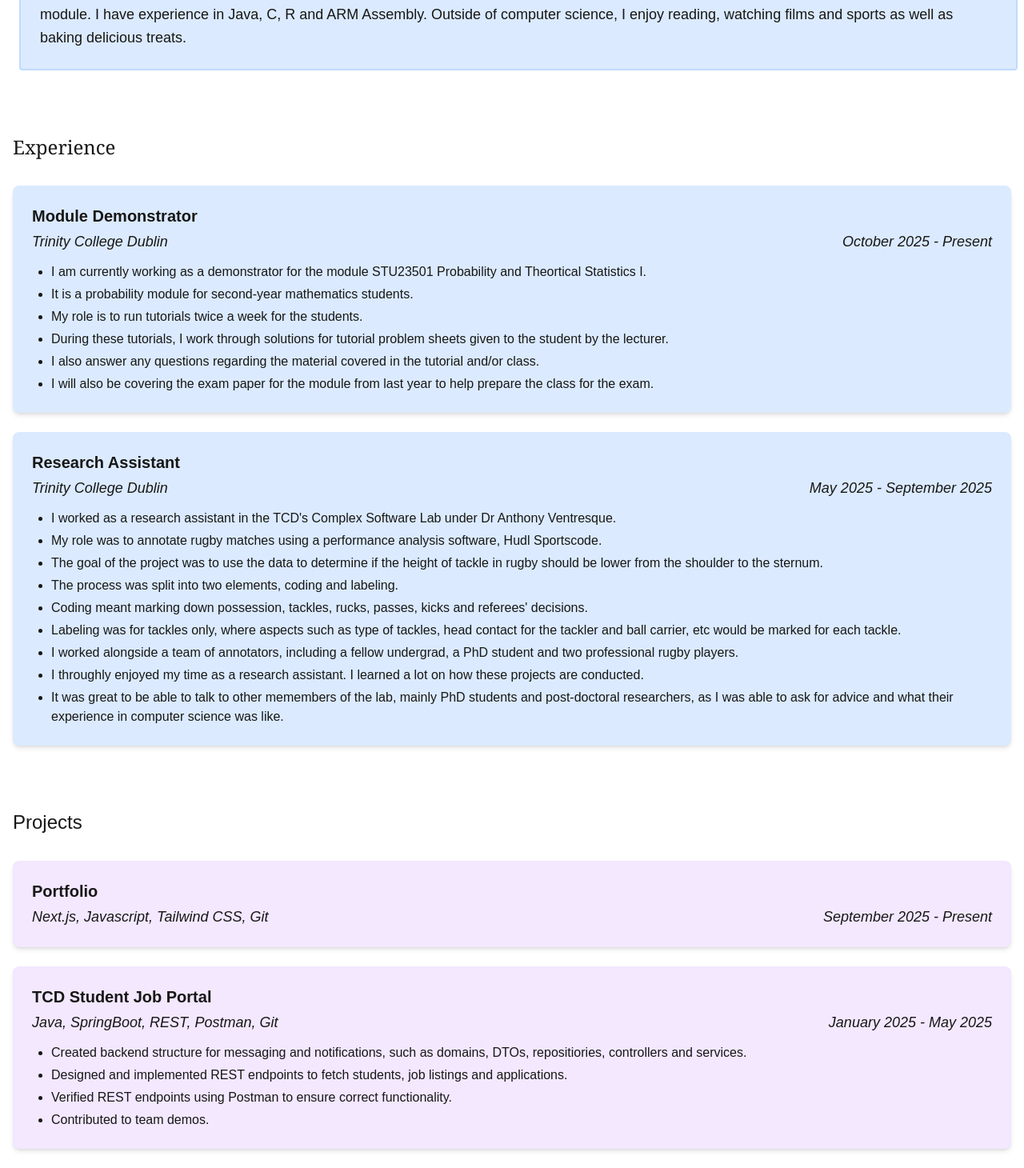
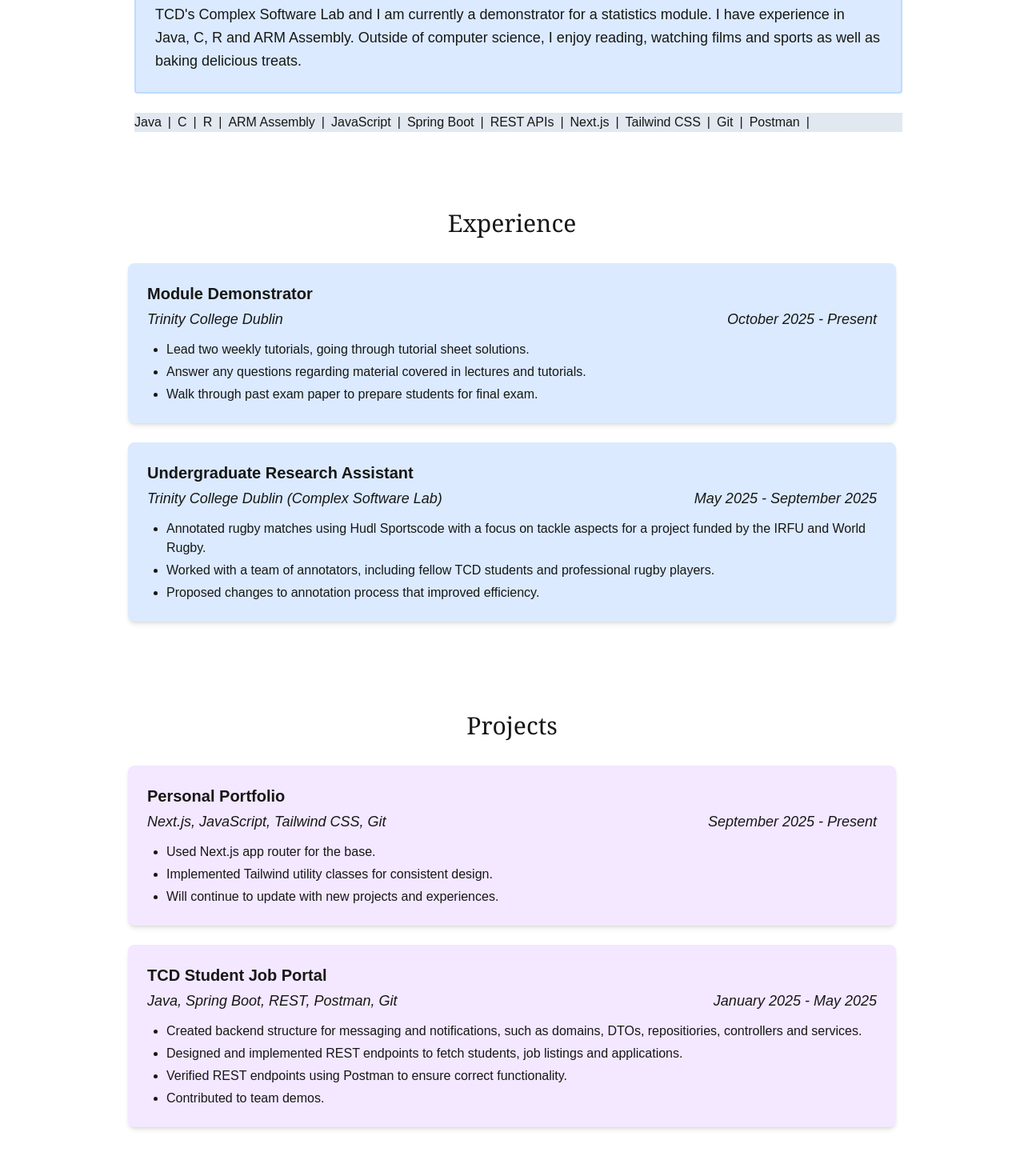
Before and after one commit to mairead-odwyer14/my-portfolio, a Next.js app: page / in a window 1280 px wide. Shown: the part 330-1790 px from the top of the page at 80% size. Built offline with nearby package versions, Linux system fonts and the light colour scheme; a web font is replaced by a local one.

Commit message:
changed the project and experience cards

```diff
--- a/src/app/page.js
+++ b/src/app/page.js
@@ -8,50 +8,35 @@
       title: "Module Demonstrator",
       company: "Trinity College Dublin",
       duration: "October 2025 - Present",
-      manager: "N/A",
-      description: `I am currently working as a demonstrator for the module STU23501 Probability and Theortical Statistics I.
-                    It is a probability module for second-year mathematics students.
-                    My role is to run tutorials twice a week for the students.
-                    During these tutorials, I work through solutions for tutorial problem sheets given to the student by the lecturer.
-                    I also answer any questions regarding the material covered in the tutorial and/or class.
-                    I will also be covering the exam paper for the module from last year to help prepare the class for the exam.`,
+      description: `Lead two weekly tutorials, going through tutorial sheet solutions.
+                    Answer any questions regarding material covered in lectures and tutorials.
+                    Walk through past exam paper to prepare students for final exam.`,
     },
     {
-      title: "Research Assistant",
-      company: "Trinity College Dublin",
+      title: "Undergraduate Research Assistant",
+      company: "Trinity College Dublin (Complex Software Lab)",
       duration: "May 2025 - September 2025",
-      manager: "Dr Anthony Ventresque",
-      description: `I worked as a research assistant in the TCD's Complex Software Lab under Dr Anthony Ventresque.
-            My role was to annotate rugby matches using a performance analysis software, Hudl Sportscode.
-            The goal of the project was to use the data to determine if the height of tackle in rugby should be lower from the shoulder to the sternum.
-            The process was split into two elements, coding and labeling.
-            Coding meant marking down possession, tackles, rucks, passes, kicks and referees' decisions.
-            Labeling was for tackles only, where aspects such as type of tackles, head contact for the tackler and ball carrier, etc would be marked for each tackle.
-            I worked alongside a team of annotators, including a fellow undergrad, a PhD student and two professional rugby players.
-            I throughly enjoyed my time as a research assistant. I learned a lot on how these projects are conducted.
-            It was great to be able to talk to other memembers of the lab, mainly PhD students and post-doctoral researchers, as I was able to ask for advice and what their experience in computer science was like.`,
+      description: `Annotated rugby matches using Hudl Sportscode with a focus on tackle aspects for a project funded by the IRFU and World Rugby.
+                    Worked with a team of annotators, including fellow TCD students and professional rugby players.
+                    Proposed changes to annotation process that improved efficiency.`,
     },
   ];
 
   const projects = [
     {
-      title: "Portfolio",
-      tools: "Next.js, Javascript, Tailwind CSS, Git",
+      title: "Personal Portfolio",
+      tools: "Next.js, JavaScript, Tailwind CSS, Git",
       duration: "September 2025 - Present",
-      intro: `I decided to create a personal portfolio page to gain experience in frontend programming.
-              I researched different frameworks to use and I decided to use Next.js.
-              I also used Tailwind CSS to style the different elements of the portfolio as it is more clean than using CSS files.`,
-      contributions: [],
+      contributions: [
+        "Used Next.js app router for the base.",
+        "Implemented Tailwind utility classes for consistent design.",
+        "Will continue to update with new projects and experiences."
+      ],
     },
     {
       title: "TCD Student Job Portal",
-      tools: "Java, SpringBoot, REST, Postman, Git",
+      tools: "Java, Spring Boot, REST, Postman, Git",
       duration: "January 2025 - May 2025",
-      intro: `I was a member of the backend team for a module project.
-              It was a job portal for Trinity students which would allow them to apply for jobs posted by companies.
-              It was done in partnership with Liferay.
-              My main contributions were:
-              `,
       contributions: [
         "Created backend structure for messaging and notifications, such as domains, DTOs, repositiories, controllers and services.",
         "Designed and implemented REST endpoints to fetch students, job listings and applications.",
@@ -66,9 +51,9 @@
     <div>
       <HeaderCard />
       <main>
-        <section id="about" className="scroll-mt-24 py-10">
+        <section id="about" className="scroll-mt-24 max-w-5xl mx-auto px-4 py-10">
         <div className="px-4">
-        <h2 className="font-serif text-center text-black-100 text-3xl md:text-4xl mb-6">About Me!</h2>
+        <h2 className="font-serif text-center text-black-100 text-3xl md:text-4xl mb-6">About Me</h2>
         <div className="flex flex-col md:flex-row items-start justify-between gap-8 md:gap-12 xl:gap-16">
           </div>
           <div className="w-full md:basis-1/2 lg:basis-3/5 xl:basis-2/3 md:mx-2">
@@ -78,11 +63,35 @@
           I have experience in Java, C, R and ARM Assembly.
           Outside of computer science, I enjoy reading, watching films and sports as well as baking delicious treats.
         </p>
+        <div className="mt-6 flex flex-wrap gap-2 bg-slate-200">
+          <p>Java</p>
+          <span>|</span>
+          <p>C</p>
+          <span>|</span>
+          <p>R</p>
+          <span>|</span>
+          <p>ARM Assembly</p>
+          <span>|</span>
+          <p>JavaScript</p>
+          <span>|</span>
+          <p>Spring Boot</p>
+          <span>|</span>
+          <p>REST APIs</p>
+          <span>|</span>
+          <p>Next.js</p>
+          <span>|</span>
+          <p>Tailwind CSS</p>
+          <span>|</span>
+          <p>Git</p>
+          <span>|</span>
+          <p>Postman</p>
+          <span>|</span>
+        </div>
         </div>
         </div>
         </section>
-        <section id="experience" className="scroll-mt-24 py-6">
-          <h1 className="font-serif p-4 text-2xl">Experience</h1>
+        <section id="experience" className="scroll-mt-24 max-w-5xl mx-auto px-4 py-10">
+          <h1 className="font-serif p-4 text-3xl text-center">Experience</h1>
           <div className="flex flex-wrap justify-center items-center p-4 gap-6">
             {experiences.map((experience, index) => (
               <ExperienceCard
@@ -96,8 +105,8 @@
             ))}
           </div>
         </section>
-        <section id="projects" className="scroll=mt-24 py-6">
-          <h1 className="font-bitcount p-4 text-2xl">Projects</h1>
+        <section id="projects" className="scroll-mt-24 max-w-5xl mx-auto px-4 py-10">
+          <h1 className="font-serif p-4 text-3xl text-center">Projects</h1>
           <div className="flex flex-wrap justify-center items-center p-4 gap-6">
             {projects.map((project, index) => (
               <ProjectCard
```
